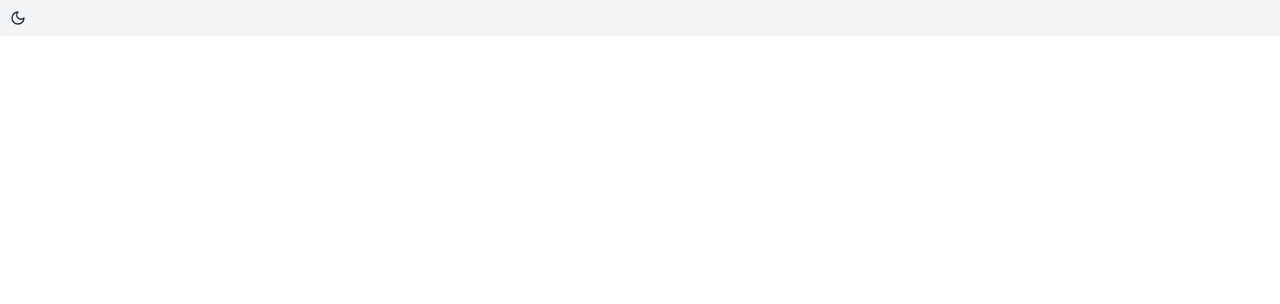
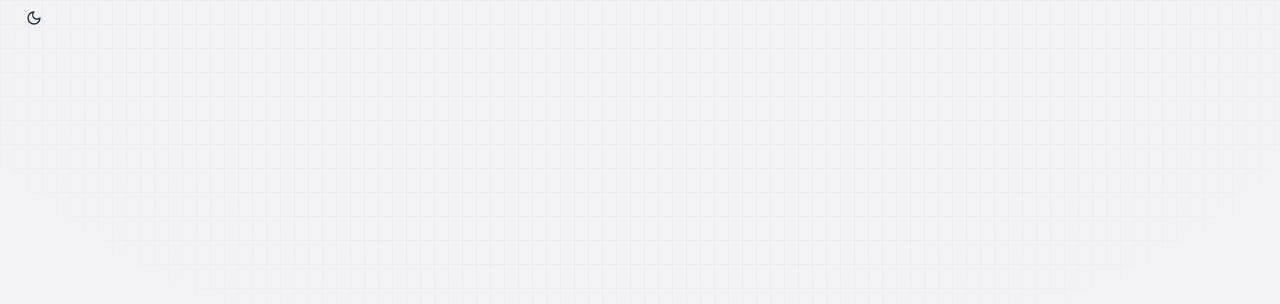
Before and after one commit to AlthafSubair/CRED_TASK, a Next.js app: page / in a window 1280 px wide. Shown: the top 304 px of the page. Built offline with nearby package versions, Linux system fonts and the light colour scheme.

Commit message:
Created subtle background

```diff
--- a/src/app/page.tsx
+++ b/src/app/page.tsx
@@ -1,18 +1,33 @@
 "use client"
 import ThemeToggler from "@/components/ThemeToggler";
-
 
 
 export default function Home() {
 
 
   return (
-   <div className="dark:bg-gray-700 bg-gray-100">
+    <main className="min-h-screen bg-[#f3f3f6] dark:bg-[#03030c]">
+
+      {/*  BackGround  */}
+
+      <div className="absolute inset-0">
+        <div className="relative h-full w-full bg-[#f3f3f6] dark:bg-[#03030c]
+          [&>div]:absolute [&>div]:inset-0
+          [&>div]:bg-[linear-gradient(to_right,#d4d4d433_1px,transparent_1px),linear-gradient(to_bottom,#d4d4d433_1px,transparent_1px)]
+          dark:[&>div]:bg-[linear-gradient(to_right,#4f4f4f1a_1px,transparent_1px),linear-gradient(to_bottom,#4f4f4f1a_1px,transparent_1px)]
+          [&>div]:bg-[size:14px_24px]
+          [&>div]:[mask-image:radial-gradient(ellipse_60%_50%_at_50%_0%,#000_70%,transparent_100%)]">
+          <div></div>
+        </div>
+      </div>
 
 
 
-    <ThemeToggler />
+      <div className="relative z-10 flex  px-4 w-full">
+        <ThemeToggler />
+      </div>
 
-   </div>
+
+    </main>
   );
 }
--- a/src/components/ThemeToggler.tsx
+++ b/src/components/ThemeToggler.tsx
@@ -8,7 +8,7 @@ const ThemeToggler = () => {
     <button
       type="button"
       onClick={toggleTheme}
-      className="font-medium text-gray-800 rounded-full hover:bg-gray-200 focus:outline-none focus:bg-gray-200 dark:text-neutral-200 dark:hover:bg-neutral-800 dark:focus:bg-neutral-800"
+      className="font-medium z-50 text-gray-800 rounded-full hover:bg-gray-200 focus:outline-none focus:bg-gray-200 dark:text-neutral-200 dark:hover:bg-neutral-800 dark:focus:bg-neutral-800"
     >
       <span className="group inline-flex shrink-0 justify-center items-center size-9">
         {theme === 'light' ? (
```
